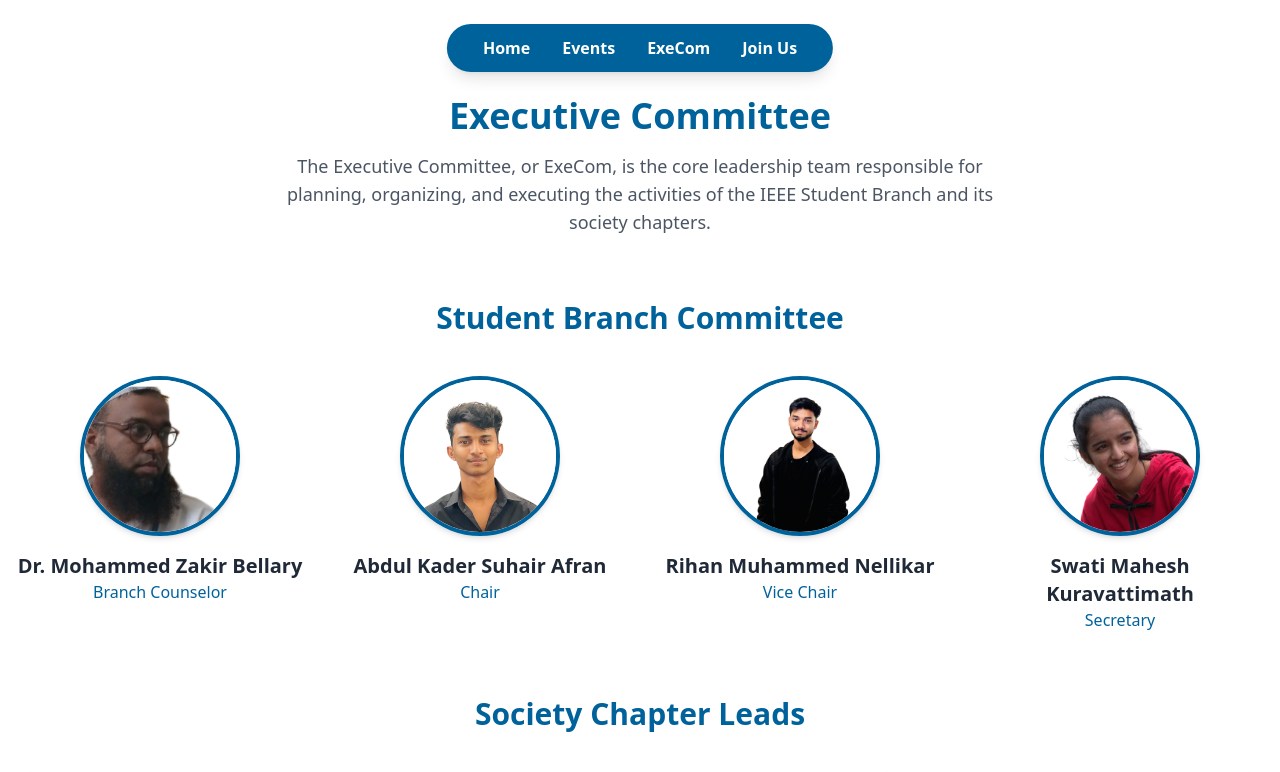
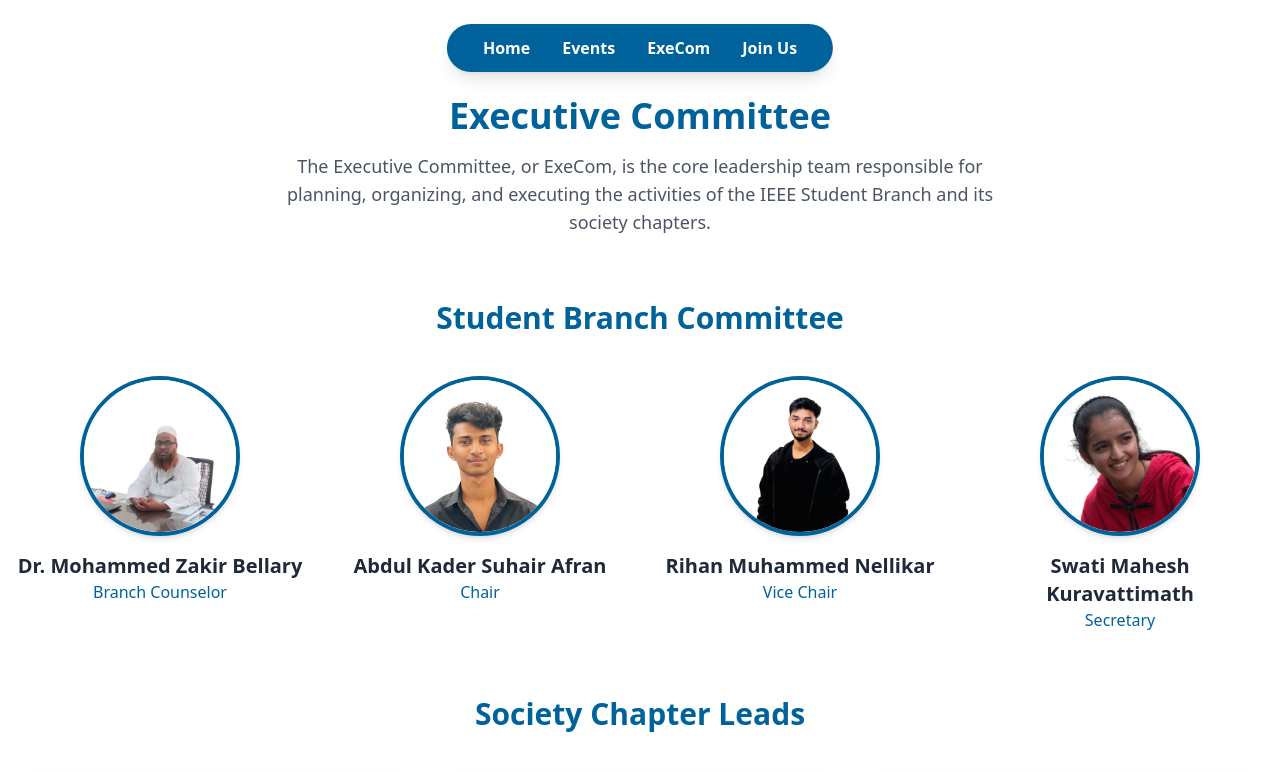
Before and after one commit to hibaah12/IEEE_SBC_Website, a React (Create React App) app: page /execom in a window 1280 px wide. Shown: the top 772 px of the page. Built offline with nearby package versions, Linux system fonts and the light colour scheme.

Commit message:
Updated Branch Counselor's photo

```diff
--- a/src/pages/ExeComPage.jsx
+++ b/src/pages/ExeComPage.jsx
@@ -1,6 +1,6 @@
 const ExeComPage = () => {
     const members = [
-        { title: "Branch Counselor", name: "Dr. Mohammed Zakir Bellary", img: "/images/zakir.jpg" },
+        { title: "Branch Counselor", name: "Dr. Mohammed Zakir Bellary", img: "/images/zakir.png" },
         { title: "Chair", name: "Abdul Kader Suhair Afran", img: "/images/afran.png" },
         { title: "Vice Chair", name: "Rihan Muhammed Nellikar", img: "/images/rihan.jpg" },
         { title: "Secretary", name: "Swati Mahesh Kuravattimath", img: "/images/swathi.jpg" },
```
Also changed, not shown: public/images/zakir.jpg (deleted), public/images/zakir.png (added).
